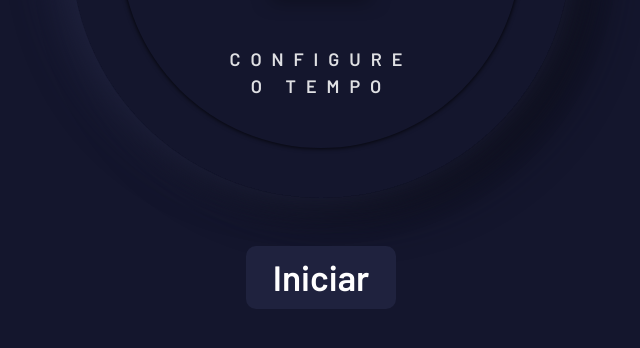
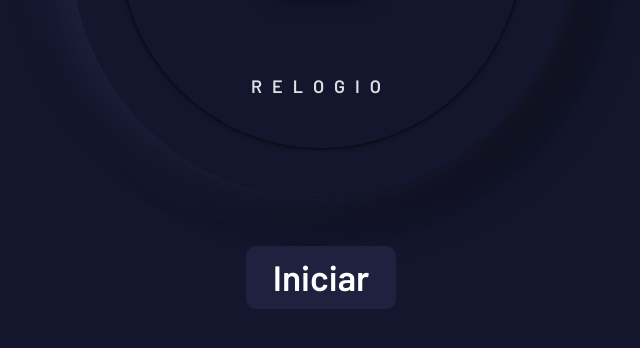
Before and after one commit to DanielMarcosPires/Pomodoro, a plain HTML site: page index.html in a window 1280 px wide. Shown: the part 416-764 px from the top of the page, without its empty margins (319-959 px from the left). Drawn offline with nearby package versions, Linux system fonts and the light colour scheme.

```diff
--- a/index.html
+++ b/index.html
@@ -20,7 +20,7 @@
                     <p class="numero" id="hora">
                      00:00
                     </p>
-                    <p class="info">Configure o tempo</p>
+                    <p class="info">Relogio</p>
                     <audio id="tik" src="assets/audio/403001__kaosmakinesi__clock-tick-tik-tak.wav">
                     </audio>
                 </div>
```
